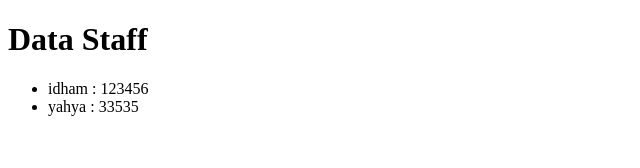
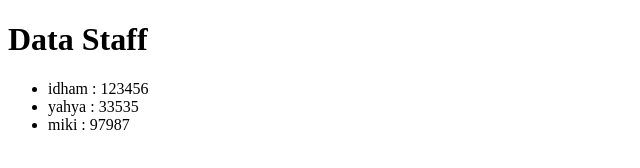
Before and after one commit to Idhamyahya/wpu-git-test2, a plain HTML site: page Staff.html in a window 1280 px wide. Shown: the whole page, without its empty margins (0-640 px from the left). Drawn offline with Linux system fonts and the light colour scheme.

Commit message:
penambahan staf

```diff
--- a/Staff.html
+++ b/Staff.html
@@ -11,6 +11,7 @@
     <ul>
       <li>idham : 123456</li>
       <li>yahya : 33535</li>
+      <li>miki : 97987</li>
     </ul>
   </body>
 </html>
```
